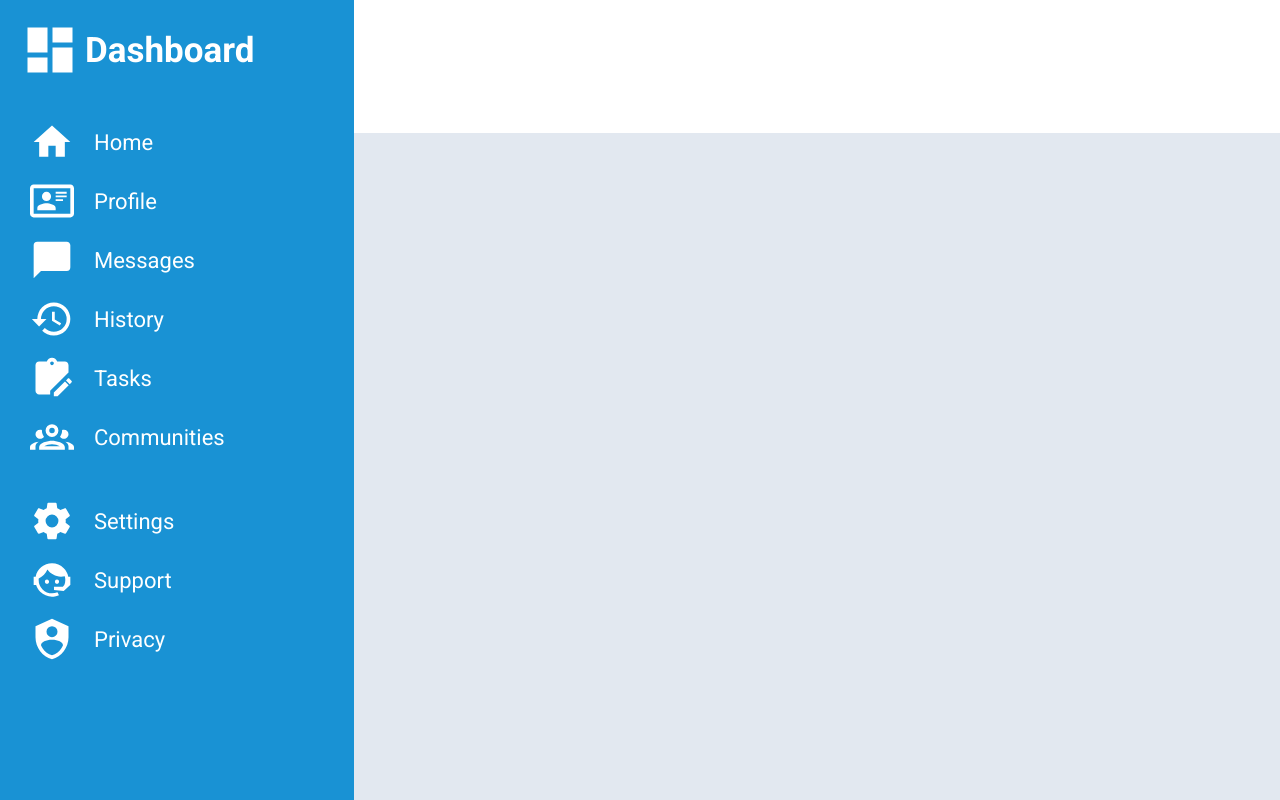
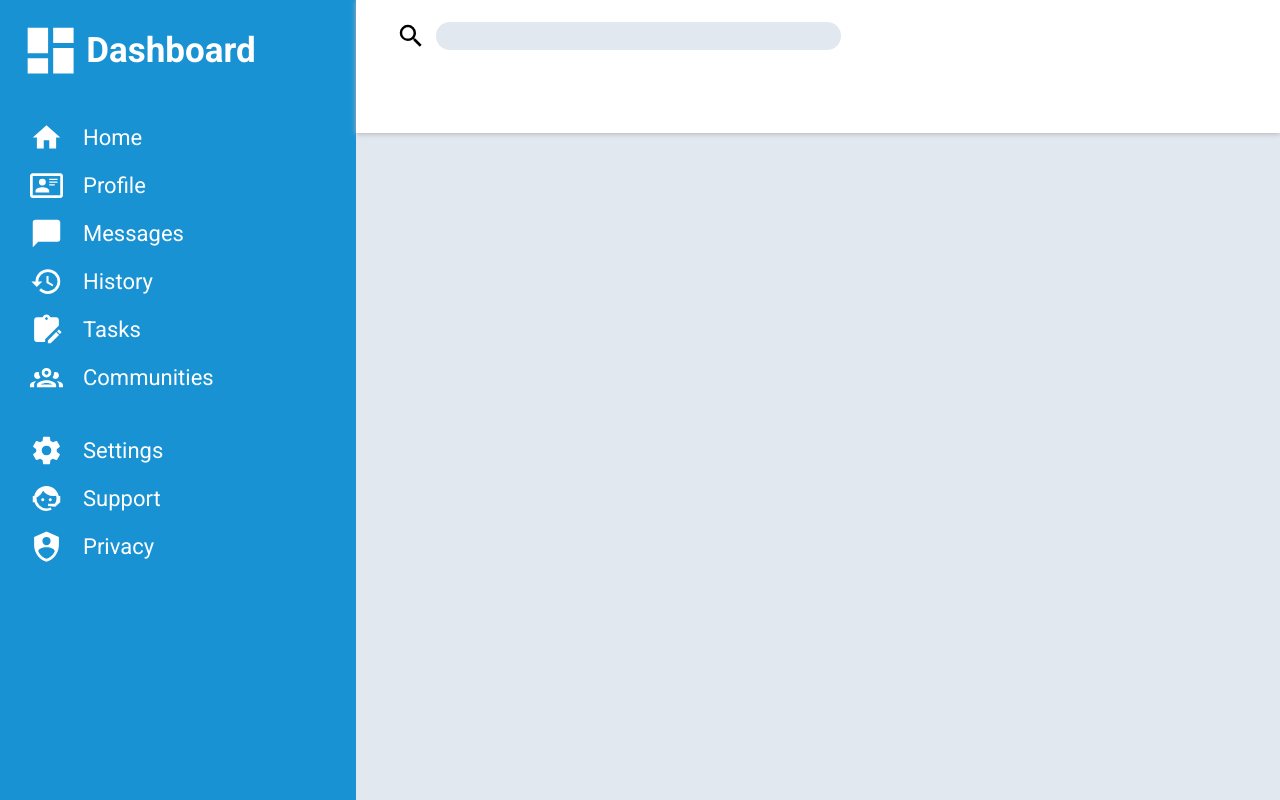
Before and after one commit to lunstia/Admin-Dashboard, a plain HTML site: page index.html in a window 1280 px wide. Drawn offline with Linux system fonts and the light colour scheme.

Commit message:
Add search portion of header

```diff
--- a/index.html
+++ b/index.html
@@ -6,11 +6,25 @@
     <meta name="viewport" content="width=device-width, initial-scale=1.0">
     <title>Admin Dashboard</title>
     <link rel="stylesheet" href="styles.css">
+    <link rel="preconnect" href="https://fonts.googleapis.com">
+    <link rel="preconnect" href="https://fonts.gstatic.com" crossorigin>
+    <link href="https://fonts.googleapis.com/css2?family=Roboto:wght@400;700&display=swap" rel="stylesheet">
 </head>
 <body>
     <!-- Body will have a grid layout 2x2 nav taking up 2 rows and a column alone. -->
     <header>
         <!-- Header will have a 2x2 grid layout as well each item being a flex.-->
+        <div class="search-container">
+            <button type="button" id="search-btn">
+                <svg height="30" width="30" viewBox="0 0 24 24">
+                    <path fill="currentColor" d="M9.5,3A6.5,6.5 0 0,1 16,9.5C16,11.11 15.41,12.59 14.44,13.73L14.71,14H15.5L20.5,19L19,20.5L14,15.5V14.71L13.73,14.44C12.59,15.41 11.11,16 9.5,16A6.5,6.5 0 0,1 3,9.5A6.5,6.5 0 0,1 9.5,3M9.5,5C7,5 5,7 5,9.5C5,12 7,14 9.5,14C12,14 14,12 14,9.5C14,7 12,5 9.5,5Z" />
+                </svg>
+            </button>
+            <input type="search" id="search" name="search">
+        </div>
+        <div class="profile-nav"></div>
+        <div class="greetings"></div>
+        <div class="action-btns"></div>
     </header>
     <nav>
          <!-- ul with li items being horizontal flex -->
@@ -107,7 +121,7 @@
         </div>
     </nav>
     <main>
-        <!-- Flex for the horizontal layout, first item is a grid layout and the aside is a vertical flex. -->
+        <!-- Flex for the horizontal layout (can be switched to vertical on mobile/small devices), container is a grid layout and the aside is a vertical flex. -->
     </main>
 </body>
 </html>
--- a/styles.css
+++ b/styles.css
@@ -1,5 +1,3 @@
-@import url('https://fonts.googleapis.com/css2?family=Roboto:wght@400;700&display=swap');
-
 *,
 *::before,
 *::after {
@@ -23,9 +21,55 @@ body {
     height: 100vh;
 }
 
+/* header */
+
 header {
     background-color: var(--header-color);
+    z-index: 1;
+    box-shadow: 0px 1px 5px rgb(180, 180, 180);
+
+    padding: 20px 40px;
+
+    display: grid;
+    grid-template-columns: 1.5fr 1fr;
+    grid-template-rows: 1fr 2fr;
 }
+
+.search-container {
+    display: flex;
+    align-items: center;
+    gap: 10px;
+}
+
+#search-btn {
+    height: 30px;
+    width: 30px;
+    border: none;
+    cursor: pointer;
+    background-color: var(--header-color);
+}
+
+#search-btn > svg:hover {
+    height: 31px;
+    width: 31px;
+    transition: .25ms;
+}
+
+#search {
+    height: 28px;
+    width: 80%;
+
+    background-color: var(--main-color);
+    border: none;
+
+    padding: 5px 15px;
+    font-weight: 700;
+    font-size: 16px;
+
+    border-radius: 14px;
+}
+
+/* nav */
 
 nav {
     background-color: var(--nav-color);
@@ -55,8 +99,8 @@ nav {
 
 
 .logo svg {
-    height: 60px;
-    width: 60px;
+    height: 1.75em;
+    width: auto;
 }
 
 .nav-ul-container {
@@ -74,8 +118,8 @@ nav {
 }
 
 .nav-ul-container svg {
-    height: 2em;
-    width: 2em;
+    height: 1.5em;
+    width: auto;
 }
 
 .nav-ul-container a {
@@ -87,7 +131,7 @@ nav {
     font-size: 22px;
 }
 
-
+/* main content */
 
 main {
     background-color: var(--main-color);
```
